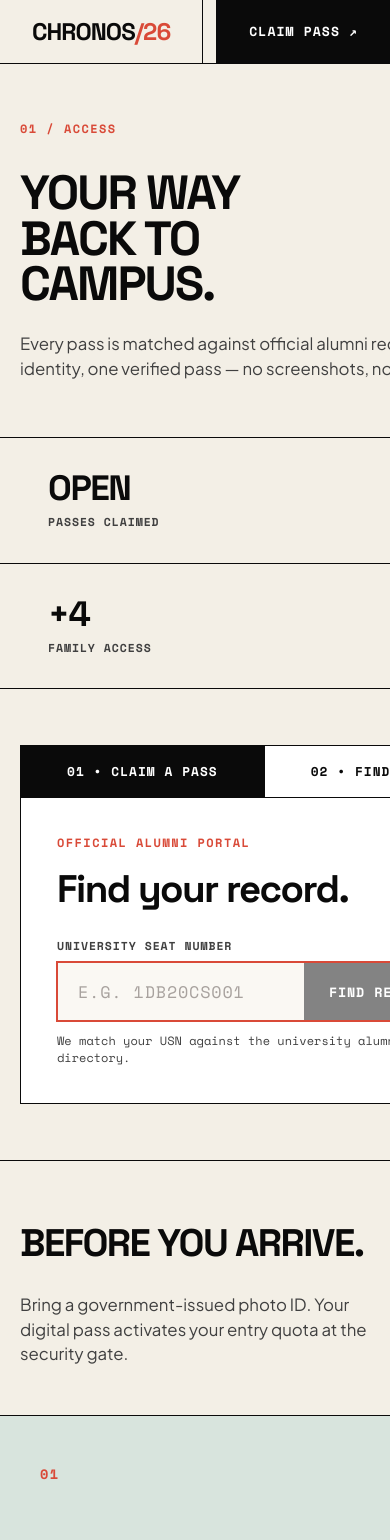
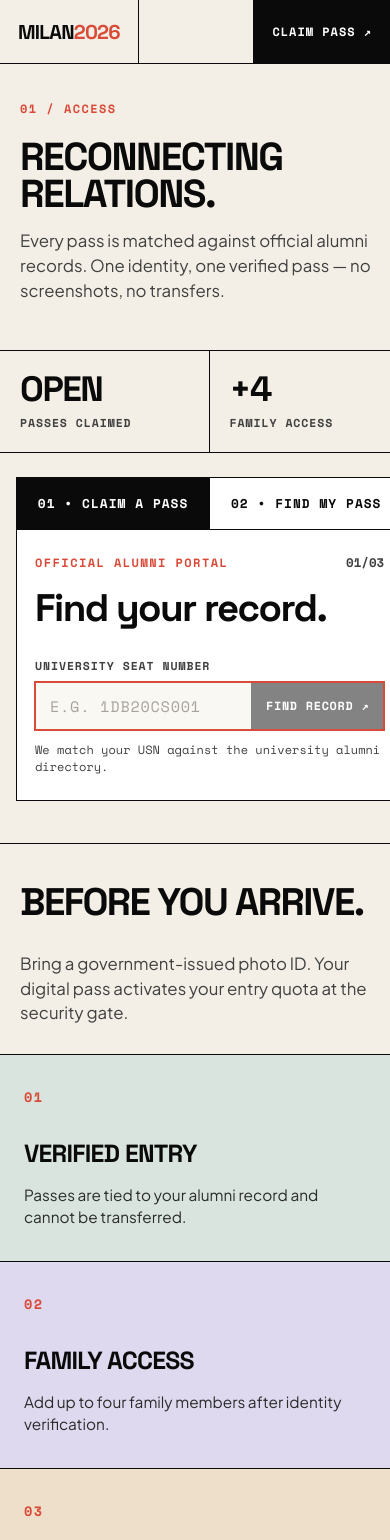
Before and after one commit to strixdominator/chronos-fest-portal, a Next.js app: page / in a window 390 px wide. Shown: the top 1540 px of the page. Built offline with nearby package versions, Linux system fonts and the light colour scheme.

Commit message:
feat: update copy to MILAN 2026, ONE DAY. ONE VIBE., RECONNECTING RELATIONS and optimize mobile layout

```diff
--- a/src/app/globals.css
+++ b/src/app/globals.css
@@ -775,26 +775,86 @@ html, body {
 }
 
 @media (max-width: 640px) {
+  .neo-nav-brand {
+    padding: 0 18px;
+    font-size: 1.25rem;
+  }
+
   .neo-nav-links .neo-nav-item {
     display: none;
   }
 
-  .neo-hero-left-content,
-  .neo-hero-right,
-  .before-arrive-header,
-  .manifesto-left,
-  .neo-footer-main,
+  .neo-nav-cta {
+    padding: 0 18px;
+    font-size: 0.75rem;
+  }
+
+  .neo-hero-left-content {
+    padding: 36px 20px 28px;
+  }
+
+  .neo-hero-title {
+    font-size: clamp(2.3rem, 10vw, 3.8rem);
+    letter-spacing: -0.04em;
+    word-break: break-word;
+    margin: 20px 0 16px;
+  }
+
+  .neo-hero-right {
+    padding: 24px 16px;
+  }
+
+  .neo-portal-body {
+    padding: 24px 18px;
+  }
+
+  .neo-input-group button {
+    padding: 0 14px;
+    font-size: 0.74rem;
+  }
+
+  .neo-input-group input {
+    padding: 12px 14px;
+    font-size: 0.95rem;
+  }
+
+  .before-arrive-header {
+    padding: 40px 20px 28px;
+  }
+
+  .before-arrive-card {
+    padding: 32px 24px;
+    min-height: auto;
+  }
+
+  .manifesto-left {
+    padding: 40px 20px;
+  }
+
+  .manifesto-title {
+    font-size: clamp(2.4rem, 10vw, 4rem);
+    margin: 28px 0 16px;
+  }
+
+  .neo-footer-main {
+    flex-direction: column;
+    align-items: flex-start;
+    gap: 20px;
+    padding: 32px 20px;
+  }
+
   .neo-footer-bottom {
-    padding-left: 20px;
-    padding-right: 20px;
+    flex-direction: column;
+    align-items: flex-start;
+    gap: 8px;
+    padding: 16px 20px;
   }
 
   .neo-hero-stats {
-    grid-template-columns: 1fr;
+    grid-template-columns: 1fr 1fr;
   }
 
-  .neo-hero-stat-cell:first-child {
-    border-right: none;
-    border-bottom: 1px solid var(--border-black);
+  .neo-hero-stat-cell {
+    padding: 20px 20px;
   }
 }
--- a/src/app/layout.tsx
+++ b/src/app/layout.tsx
@@ -4,8 +4,8 @@ import Navbar from "@/components/Navbar";
 import "./globals.css";
 
 export const metadata: Metadata = {
-  title: "CHRONOS FEST '26 | College Event Registration & Digital QR Pass",
-  description: "Official event pass and wristband verification system for university fest. Anti-fraud QR entry with admin approval queue.",
+  title: "MILAN 2026 | College Event Registration & Digital QR Pass",
+  description: "Official Alumni Entry Portal for Milan 2026. Secure instant verification via University Seat Number (USN) and OTP confirmation.",
 };
 
 export default function RootLayout({
--- a/src/app/page.tsx
+++ b/src/app/page.tsx
@@ -36,9 +36,8 @@ export default function HomePage() {
           <div className="neo-hero-left-content">
             <div className="mono-tag">01 / ACCESS</div>
             <h1 className="neo-hero-title">
-              YOUR WAY<br />
-              BACK TO<br />
-              CAMPUS.
+              RECONNECTING<br />
+              RELATIONS.
             </h1>
             <p className="neo-hero-desc">
               Every pass is matched against official alumni records. One identity, one verified pass — no screenshots, no transfers.
@@ -147,11 +146,11 @@ export default function HomePage() {
 
           <div>
             <h2 className="manifesto-title">
-              ONE NIGHT.<br />
-              EVERY ERA.
+              ONE DAY.<br />
+              ONE VIBE.
             </h2>
             <p className="manifesto-text">
-              Chronos is the annual return to campus — music, memory and a thousand stories meeting under one roof.
+              Milan 2026 is the annual return to campus — music, memory and a thousand stories meeting under one roof.
             </p>
           </div>
 
@@ -164,12 +163,12 @@ export default function HomePage() {
           <div className="manifesto-image-wrapper">
             <img
               src="/fest-banner.jpg"
-              alt="Chronos Fest Concert Grand Finale"
+              alt="Milan 2026 Concert Grand Finale"
               className="manifesto-image"
             />
           </div>
           <div className="manifesto-caption-bar">
-            <span>CHRONOS ARCHIVE / MAIN STAGE</span>
+            <span>MILAN ARCHIVE / MAIN STAGE</span>
             <span>001-026</span>
           </div>
         </div>
@@ -180,7 +179,7 @@ export default function HomePage() {
         <div className="neo-footer-main">
           <div>
             <span style={{ fontFamily: 'var(--font-display)', fontWeight: 800, fontSize: '1.25rem' }}>
-              CHRONOS<span style={{ color: 'var(--accent-coral)' }}>/26</span>
+              MILAN <span style={{ color: 'var(--accent-coral)' }}>2026</span>
             </span>
             <div style={{ fontFamily: 'var(--font-mono)', fontSize: '0.75rem', color: 'var(--text-secondary)', marginTop: 4 }}>
               DON BOSCO INSTITUTE OF TECHNOLOGY • ANNUAL ALUMNI PASS PORTAL
@@ -199,7 +198,7 @@ export default function HomePage() {
           </div>
         </div>
         <div className="neo-footer-bottom">
-          <span>© 2026 CHRONOS FESTIVAL COMMITTEE. ALL RIGHTS RESERVED.</span>
+          <span>© 2026 MILAN FESTIVAL COMMITTEE. ALL RIGHTS RESERVED.</span>
           <span>STRICT PHOTO ID VERIFICATION AT GATE</span>
         </div>
       </footer>
--- a/src/components/Navbar.tsx
+++ b/src/components/Navbar.tsx
@@ -7,7 +7,7 @@ export default function Navbar() {
   return (
     <header className="neo-nav no-print">
       <Link href="/" className="neo-nav-brand">
-        CHRONOS<span className="brand-slash">/26</span>
+        MILAN <span className="brand-slash">2026</span>
       </Link>
 
       <div className="neo-nav-links">
--- a/src/components/TicketCard.tsx
+++ b/src/components/TicketCard.tsx
@@ -90,7 +90,7 @@ export default function TicketCard({ attendee, settings }: TicketCardProps) {
         <div className="ticket-neo-header">
           <div>
             <div style={{ fontFamily: 'var(--font-display)', fontWeight: 900, fontSize: '1.25rem', letterSpacing: '-0.03em' }}>
-              CHRONOS<span style={{ color: 'var(--accent-coral)' }}>/26</span>
+              MILAN <span style={{ color: 'var(--accent-coral)' }}>2026</span>
             </div>
             <div style={{ fontFamily: 'var(--font-mono)', fontSize: '0.68rem', color: '#a3a3a3', letterSpacing: '0.08em', marginTop: 2 }}>
               OFFICIAL ALUMNI ENTRY PASS
```
